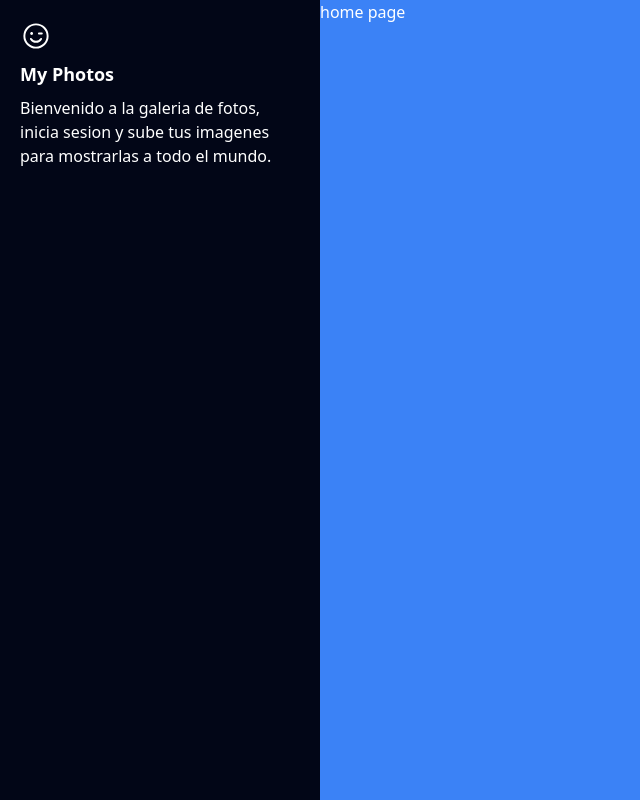
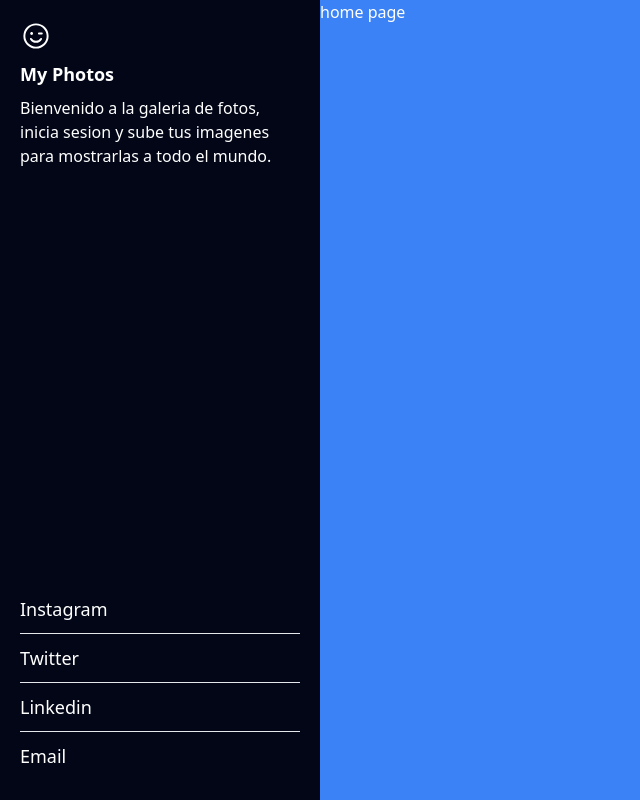
Before and after one commit to davidmedev222/my-photos, a Next.js app: page / in a window 1280 px wide. Shown: the whole page, without its empty margins (0-640 px from the left). Built offline with nearby package versions, Linux system fonts and the light colour scheme.

Commit message:
feat: add UI of social links

```diff
--- a/src/components/header/Header.tsx
+++ b/src/components/header/Header.tsx
@@ -1,14 +1,22 @@
-import { LogoIcon } from '@/components'
+import { LogoIcon, SocialLinks } from '@/components'
+import clsx from 'clsx'
 
 function Header() {
+  const classes = {
+    header: clsx('flex flex-col gap-y-2 p-5 md:max-w-xs'),
+    title: clsx('text-lg font-bold'),
+    paragraph: clsx('text-base')
+  }
+
   return (
-    <header className='space-y-2 p-5 md:max-w-xs'>
+    <header className={classes.header}>
       <LogoIcon />
-      <h1 className='text-lg font-bold'>My Photos</h1>
-      <p className='text-base'>
+      <h1 className={classes.title}>My Photos</h1>
+      <p className={classes.paragraph}>
         Bienvenido a la galeria de fotos, inicia sesion y sube tus imagenes para mostrarlas a todo
         el mundo.
       </p>
+      <SocialLinks />
     </header>
   )
 }
--- a/src/components/index.ts
+++ b/src/components/index.ts
@@ -1,2 +1,3 @@
 export { default as Header } from './header/Header'
 export { default as LogoIcon } from './icons/LogoIcon'
+export { default as SocialLinks } from './social/SocialLinks'
--- /dev/null
+++ b/src/components/social/SocialLinks.tsx
@@ -0,0 +1,30 @@
+import clsx from 'clsx'
+import Link from 'next/link'
+
+const listOfLinks = [
+  { label: 'Instagram', href: 'https://www.instagram.com' },
+  { label: 'Twitter', href: 'https://www.twitter.com' },
+  { label: 'Linkedin', href: 'https://www.linkedin.com' },
+  { label: 'Email', href: 'mailto:davidmedev@gmail.com' }
+]
+
+function SocialLinks() {
+  const classes = {
+    ul: clsx('mt-16 divide-y md:mt-auto'),
+    link: clsx('block py-2.5 text-lg transition-colors hover:text-slate-500')
+  }
+
+  return (
+    <ul className={classes.ul}>
+      {listOfLinks.map((link) => (
+        <li key={link.label}>
+          <Link className={classes.link} href={link.href}>
+            {link.label}
+          </Link>
+        </li>
+      ))}
+    </ul>
+  )
+}
+
+export default SocialLinks
```
